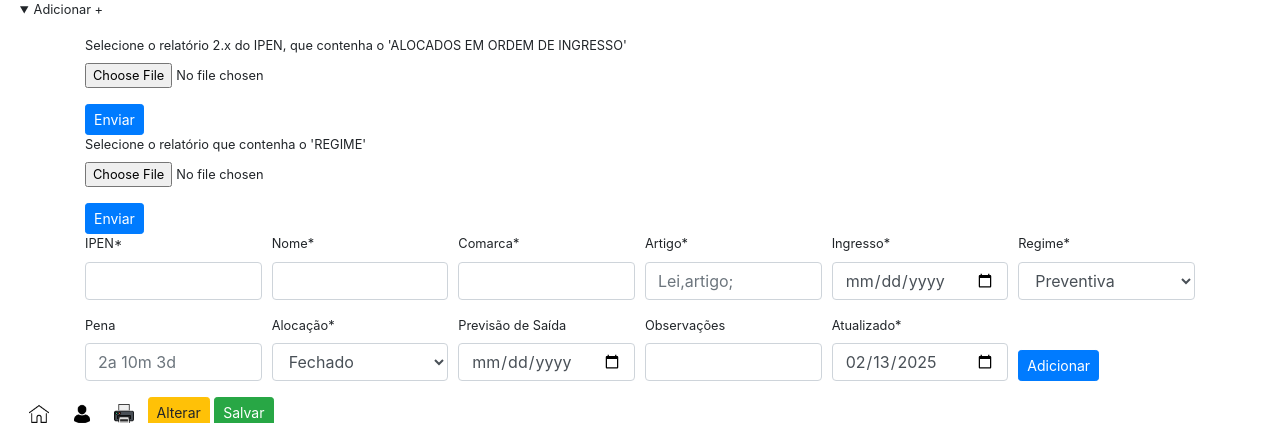
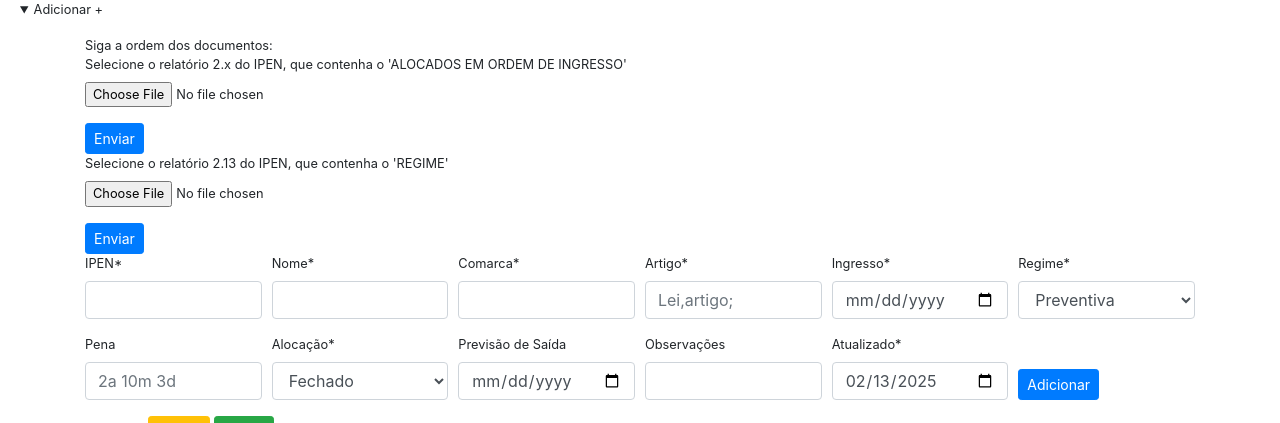
Before and after one commit to casa-inteligente/pauta_pr29, a Django app: template projeto_pauta/relação_detentos/templates/relacao_list.html in a window 1280 px wide, after a click that opens the changed part. Shown: the part 76-499 px from the top of the page. Run offline with Django 5.2, Linux system fonts and the light colour scheme; the template is opened without the code that fills it: most values are stand-ins (such as "Sample title", 1, 10 or a date in 2020); some libraries are stand-ins or nearby versions.

Commit message:
alterado nome do relatorio

```diff
--- a/projeto_pauta/relação_detentos/templates/relacao_list.html
+++ b/projeto_pauta/relação_detentos/templates/relacao_list.html
@@ -29,7 +29,7 @@
 
 
         <div class="container mt-3">
-
+            <span mt-3>Siga a ordem dos documentos:</span>
             <form id="uploadPdfForm" method="post" enctype="multipart/form-data"
                 action="{% url 'relação_detentos:upload_pdf' %}">
                 {% csrf_token %}
@@ -46,7 +46,7 @@
                 action="{% url 'relação_detentos:upload_regime_pdf' %}">
                 {% csrf_token %}
                 <div class="form-group">
-                    <label for="regimePdfFile">Selecione o relatório que contenha o 'REGIME'</label>
+                    <label for="regimePdfFile">Selecione o relatório 2.13 do IPEN, que contenha o 'REGIME'</label>
                     <input type="file" class="form-control-file" id="regimePdfFile" name="regimePdfFile"
                         accept="application/pdf" required>
                 </div>
```
Also changed, not shown: projeto_pauta/db.sqlite3.
